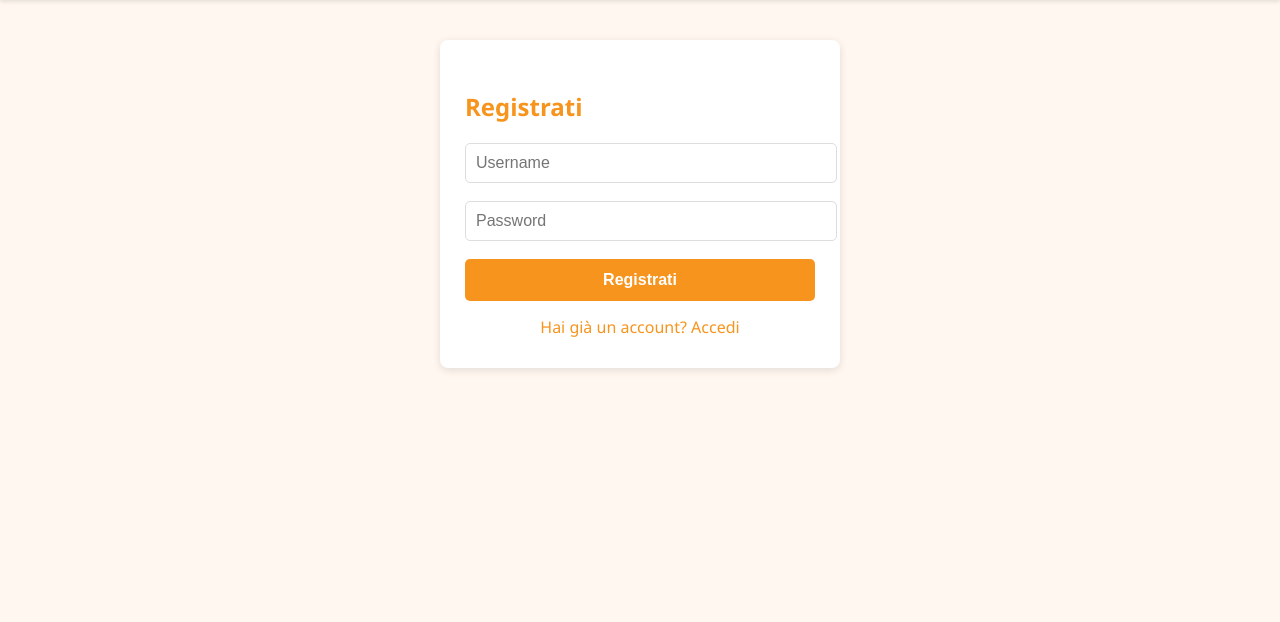
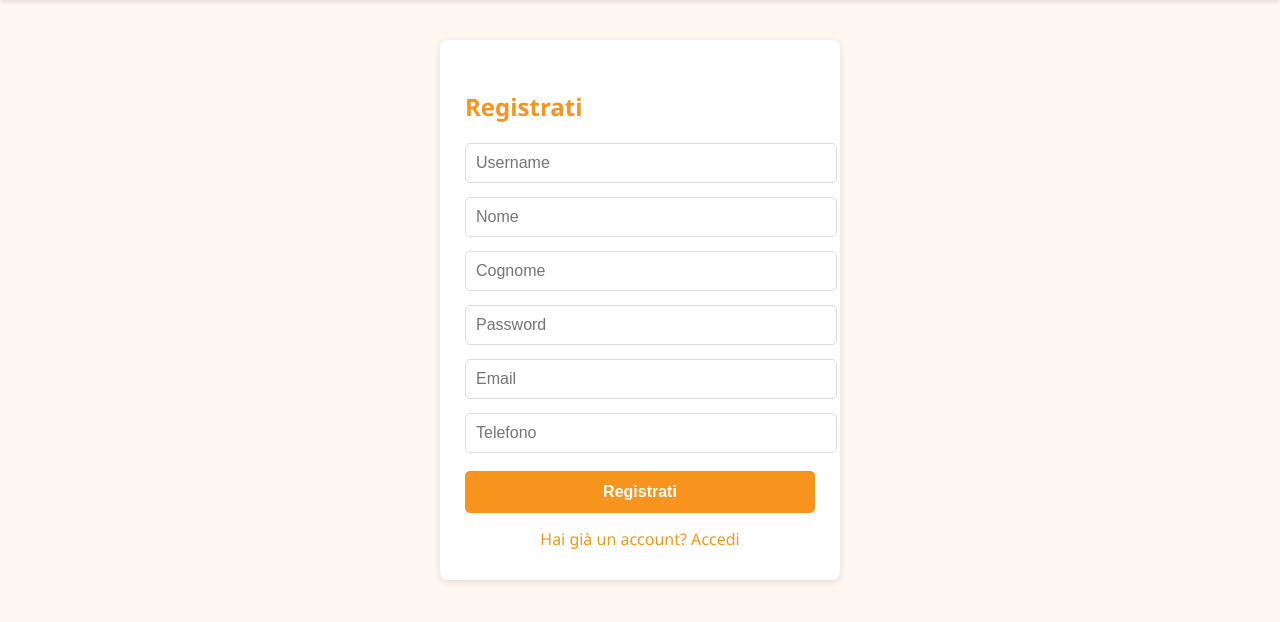
Before and after one commit to lukewhites/mickysbakery, a Flask app: template templates/register.html in a window 1280 px wide. Shown: the part 162-784 px from the top of the page. Run offline with Flask 3, Linux system fonts and the light colour scheme; the template is opened without the code that fills it, so the values that code supplies are empty.

Commit message:
update
updated app.py
updated register.html

```diff
--- a/app.py
+++ b/app.py
@@ -1,9 +1,11 @@
-from flask import Flask, render_template
+from flask import Flask, render_template, request, redirect, url_for, flash
 import sqlite3
 import os
 from waitress import serve
+from werkzeug.security import generate_password_hash
 
 app = Flask(__name__)
+app.secret_key = "supersecretkey"  # Necessario per flash messages
 DB_PATH = os.path.join("data", "bakery.db")
 
 def get_prodotti():
@@ -24,5 +26,38 @@ def prodotti():
     items = get_prodotti()
     return render_template("prodotti.html", prodotti=items)
 
+@app.route("/login")
+def login():
+    return render_template("login.html")
+
+@app.route("/register", methods=["GET", "POST"])
+def register():
+    if request.method == "POST":
+        username = request.form["username"]
+        nome = request.form["nome"]
+        cognome = request.form["cognome"]
+        password = request.form["password"]
+        email = request.form["email"]
+        telefono = request.form["telefono"]
+
+        # Cifra la password prima di salvarla
+        hashed_password = generate_password_hash(password)
+
+        conn = sqlite3.connect(DB_PATH)
+        cur = conn.cursor()
+        try:
+            cur.execute(
+                "INSERT INTO utente (username, nome, cognome, password, email, telefono) VALUES (?, ?, ?, ?, ?, ?)",
+                (username, nome, cognome, hashed_password, email, telefono)
+            )
+            conn.commit()
+            flash("Registrazione completata! Ora puoi accedere.", "success")
+            return redirect(url_for("login"))
+        except sqlite3.IntegrityError:
+            flash("Username o email già esistenti.", "danger")
+        finally:
+            conn.close()
+    return render_template("register.html")
+
 if __name__ == "__main__":
     serve(app, host="0.0.0.0", port=8080)
--- a/templates/register.html
+++ b/templates/register.html
@@ -4,8 +4,12 @@
 <div class="form-container" style="max-width:350px;margin:40px auto;background:#fff;padding:30px 25px;border-radius:8px;box-shadow:0 2px 8px rgba(0,0,0,0.12);">
     <h2 style="color:#f7941d;margin-bottom:20px;">Registrati</h2>
     <form method="post" action="/register">
-        <input type="text" name="username" placeholder="Username" required style="width:100%;padding:10px;margin-bottom:18px;border:1px solid #ddd;border-radius:5px;font-size:1rem;">
-        <input type="password" name="password" placeholder="Password" required style="width:100%;padding:10px;margin-bottom:18px;border:1px solid #ddd;border-radius:5px;font-size:1rem;">
+        <input type="text" name="username" placeholder="Username" required style="width:100%;padding:10px;margin-bottom:14px;border:1px solid #ddd;border-radius:5px;font-size:1rem;">
+        <input type="text" name="nome" placeholder="Nome" required style="width:100%;padding:10px;margin-bottom:14px;border:1px solid #ddd;border-radius:5px;font-size:1rem;">
+        <input type="text" name="cognome" placeholder="Cognome" required style="width:100%;padding:10px;margin-bottom:14px;border:1px solid #ddd;border-radius:5px;font-size:1rem;">
+        <input type="password" name="password" placeholder="Password" required style="width:100%;padding:10px;margin-bottom:14px;border:1px solid #ddd;border-radius:5px;font-size:1rem;">
+        <input type="email" name="email" placeholder="Email" required style="width:100%;padding:10px;margin-bottom:14px;border:1px solid #ddd;border-radius:5px;font-size:1rem;">
+        <input type="text" name="telefono" placeholder="Telefono" required style="width:100%;padding:10px;margin-bottom:18px;border:1px solid #ddd;border-radius:5px;font-size:1rem;">
         <button type="submit" style="width:100%;background:#f7941d;color:#fff;border:none;padding:12px;border-radius:5px;font-size:1rem;font-weight:bold;cursor:pointer;">Registrati</button>
     </form>
     <a href="/login" style="display:block;margin-top:15px;text-align:center;color:#f7941d;text-decoration:none;">Hai già un account? Accedi</a>
```
